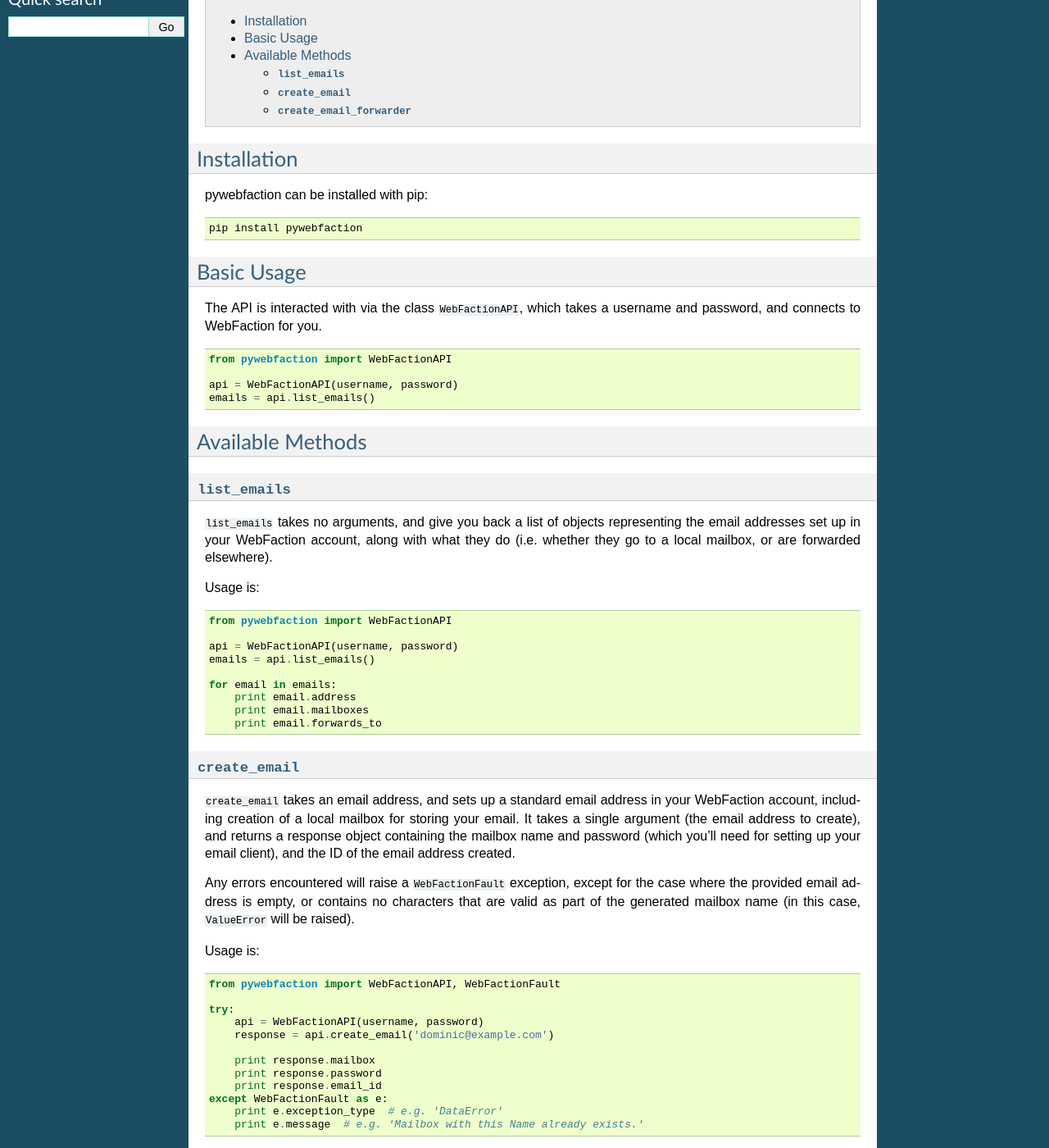
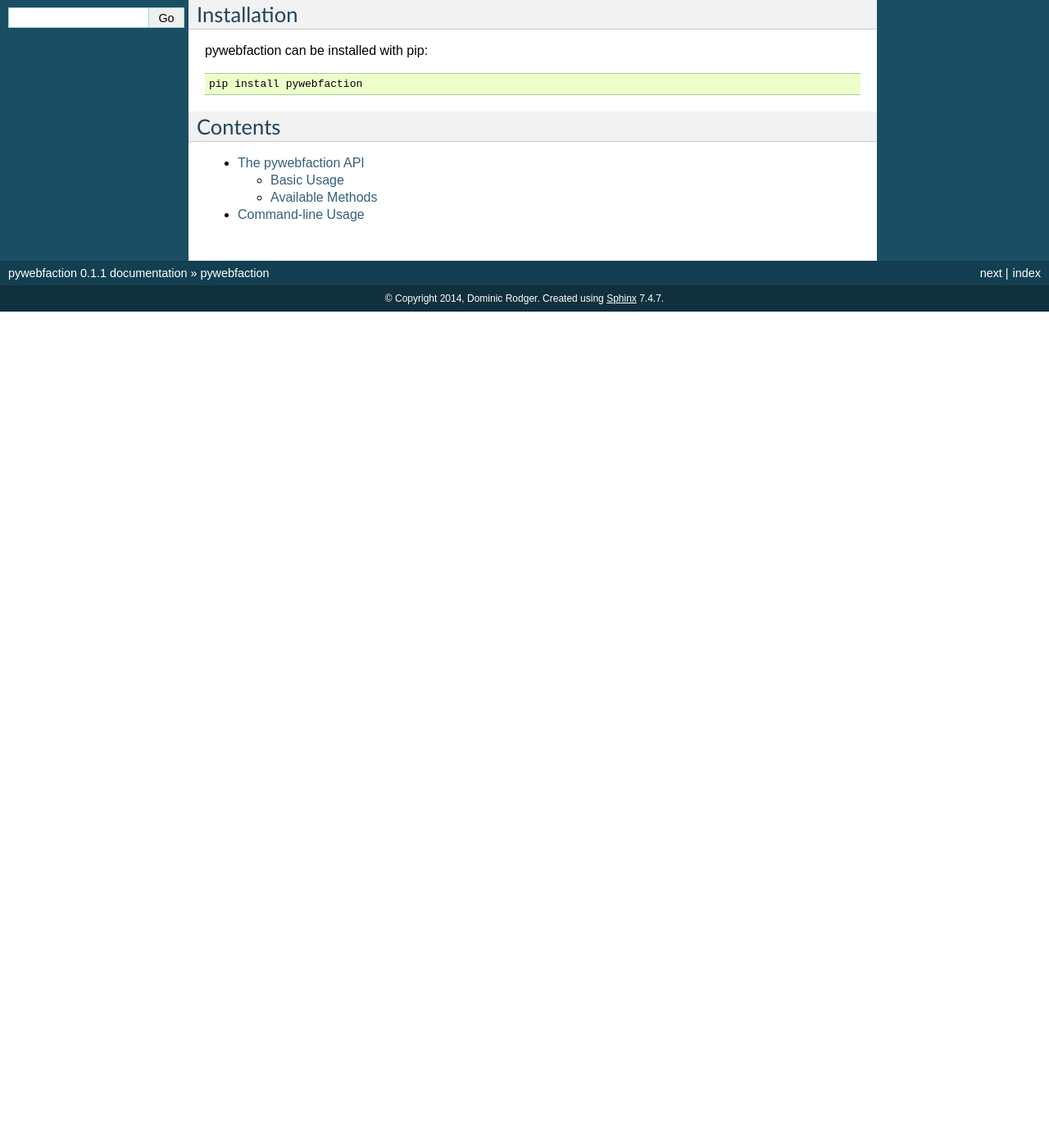
Before and after one commit to dominicrodger/pywebfaction, a Sphinx documentation site: the page built from docs/index.rst, in a window 1280 px wide and 1400 px high, scrolled down 270 px. Shown: the whole window at 82% size. Built offline with Sphinx 7.4.7, drawn with Linux system fonts in a browser that asks for light colours; after the commit the page ends 900 px from its top, so only the background shows below that; some of the changed text lies outside the part shown.

Commit message:
Add a basic command line client

```diff
--- a/docs/conf.py
+++ b/docs/conf.py
@@ -49,9 +49,9 @@
 # built documents.
 #
 # The short X.Y version.
-version = '0.1.0'
+version = '0.1.1'
 # The full version, including alpha/beta/rc tags.
-release = '0.1.0'
+release = '0.1.1'
 
 # The language for content autogenerated by Sphinx. Refer to documentation
 # for a list of supported languages.
--- a/docs/index.rst
+++ b/docs/index.rst
@@ -6,11 +6,11 @@
 convenience methods, and pulling out the parts of responses that
 you're probably interested in.
 
+pywebfaction is two things - an :ref:`API <api>` and a
+:ref:`command-line tool <cli>`.
+
 So far, it is only concerned with the parts of the API for handling
 emails, though pull requests to change that are welcome.
-
-.. contents:: Table of Contents
-     :local:
 
 Installation
 ------------
@@ -19,96 +19,11 @@
 
     pip install pywebfaction
 
-Basic Usage
------------
+Contents
+--------
 
-The API is interacted with via the class ``WebFactionAPI``, which
-takes a username and password, and connects to WebFaction for you.
+.. toctree::
+   :maxdepth: 2
 
-.. code-block:: python
-
-    from pywebfaction import WebFactionAPI
-
-    api = WebFactionAPI(username, password)
-    emails = api.list_emails()
-
-Available Methods
------------------
-
-``list_emails``
-^^^^^^^^^^^^^^^
-
-``list_emails`` takes no arguments, and give you back a list of
-objects representing the email addresses set up in your WebFaction
-account, along with what they do (i.e. whether they go to a local
-mailbox, or are forwarded elsewhere).
-
-Usage is:
-
-.. code-block:: python
-
-    from pywebfaction import WebFactionAPI
-
-    api = WebFactionAPI(username, password)
-    emails = api.list_emails()
-
-    for email in emails:
-        print email.address
-        print email.mailboxes
-        print email.forwards_to
-
-
-``create_email``
-^^^^^^^^^^^^^^^^
-
-``create_email`` takes an email address, and sets up a standard email
-address in your WebFaction account, including creation of a local
-mailbox for storing your email. It takes a single argument (the email
-address to create), and returns a response object containing the
-mailbox name and password (which you'll need for setting up your
-email client), and the ID of the email address created.
-
-Any errors encountered will raise a ``WebFactionFault`` exception,
-except for the case where the provided email address is empty, or
-contains no characters that are valid as part of the generated
-mailbox name (in this case, ``ValueError`` will be raised).
-
-Usage is:
-
-.. code-block:: python
-
-    from pywebfaction import WebFactionAPI, WebFactionFault
-
-    try:
-        api = WebFactionAPI(username, password)
-        response = api.create_email('dominic@example.com')
-
-        print response.mailbox
-        print response.password
-        print response.email_id
-    except WebFactionFault as e:
-        print e.exception_type  # e.g. 'DataError'
-        print e.message  # e.g. 'Mailbox with this Name already exists.'
-
-``create_email_forwarder``
-^^^^^^^^^^^^^^^^^^^^^^^^^^
-
-``create_email_forwarder`` takes two arguments - an email address to
-forward emails from, and a list of email addresses to forward to, and
-sets up a corresponding entry in your WebFaction account. The
-returned value is the ID of the resulting email address in
-WebFaction.
-
-Usage is:
-
-.. code-block:: python
-
-    from pywebfaction import WebFactionAPI
-
-    api = WebFactionAPI(username, password)
-    email_id = api.create_email_forwarder(
-        'dominic@example.com',
-        ['barry@example.org', 'lucy@example.net', ]
-    )
-
-    print email_id
+   api
+   cli
```
Also changed, not shown: docs/api.rst (added, +98 -0 lines), docs/cli.rst (added, +28 -0 lines), setup.py (+8 -1 lines), 1 other file.
